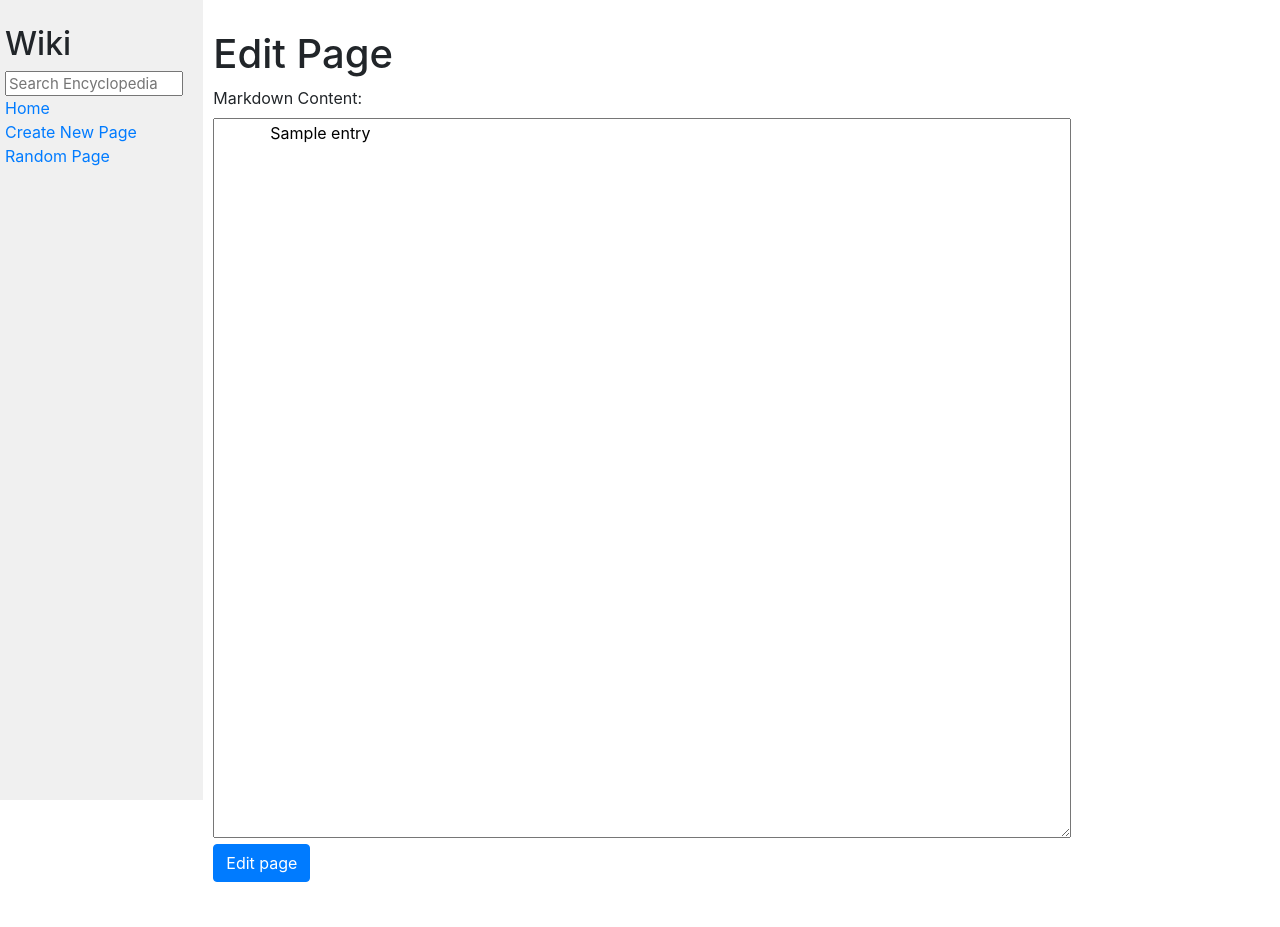
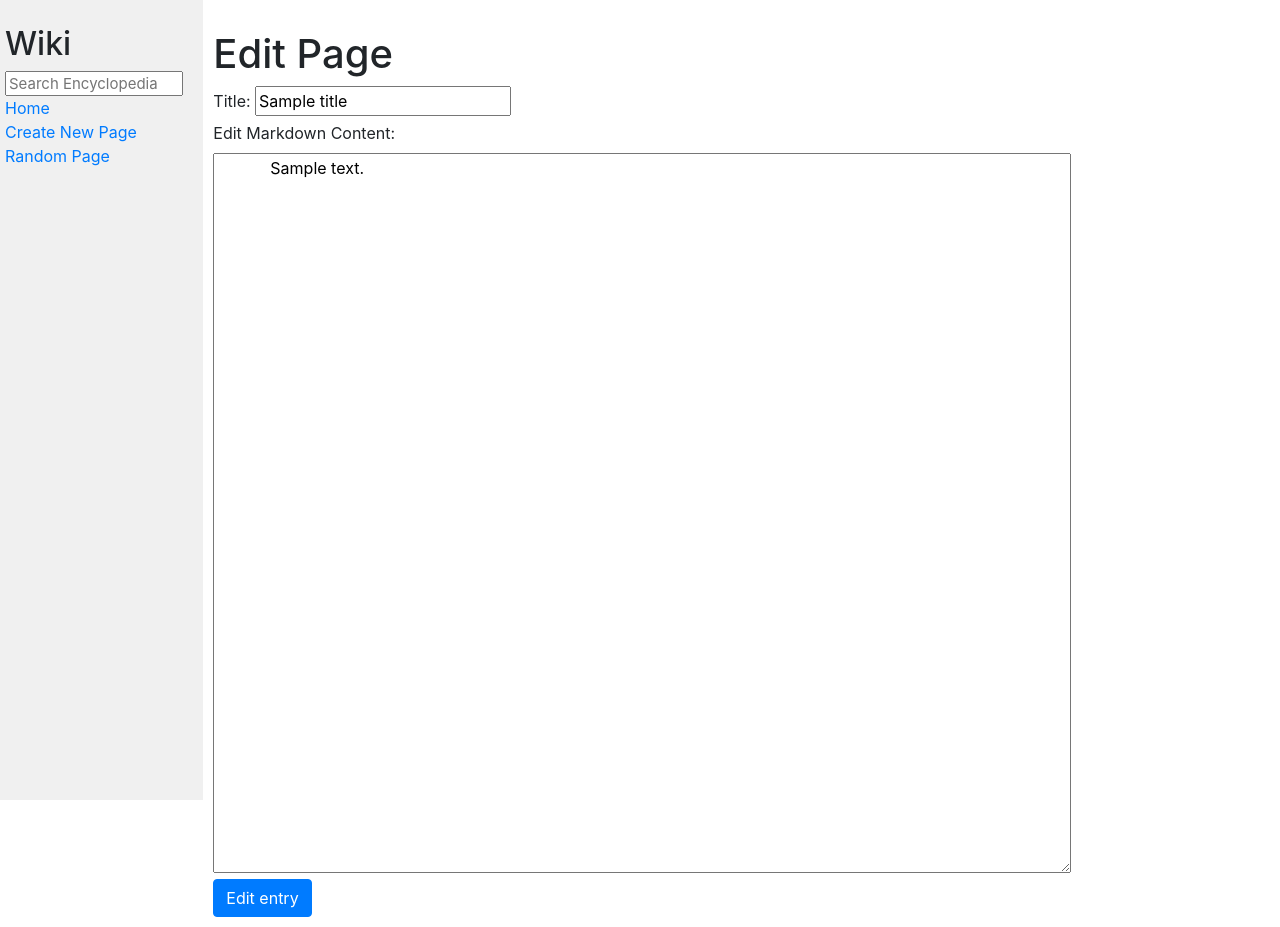
Before and after one commit to pepsp/projects, a Django app: template project_1/wiki/encyclopedia/templates/encyclopedia/edit.html in a window 1280 px wide. Before the commit the page ends 882 px from the top, so only its background shows below. Run offline with Django 3.2, Linux system fonts and the light colour scheme; the template is opened without the code that fills it: most values are stand-ins (such as "Sample title", 1, 10 or a date in 2020); some libraries are stand-ins or nearby versions.

Commit message:
Fully functional edit/ save edit path add

```diff
--- a/project_1/wiki/encyclopedia/templates/encyclopedia/edit.html
+++ b/project_1/wiki/encyclopedia/templates/encyclopedia/edit.html
@@ -1,20 +1,23 @@
 {% extends "encyclopedia/layout.html" %}
+
 {% block title %}
-Edit entry
+Edit Page
 {% endblock %}
 
-
 {% block body %}
-<h1>Edit Page</h1>
-    <form action="{% url 'edit'%}" method="POST">
+    <h1>Edit Page</h1>
+    <form action="{% url 'save_edit'%}" method="POST">
         {% csrf_token %}
-        <label for="content">Markdown Content:</label>
+        <label>Title:</label>
+        <input type="text" name="title" placeholder="Edit Title..." value="{{ title }}">
+        <br/>
+        <label for="content">Edit Markdown Content:</label>
         <br/>
         <textarea id="content" name="content" rows="2" cols="25">
-            {{entry}}
+            {{ content }}
         </textarea>
         <br/>
-        <input type="submit" value="Edit page" class="btn btn-primary">
+        <input type="submit" value="Edit entry" class="btn btn-primary">
 
 
     </form>
--- a/project_1/wiki/encyclopedia/templates/encyclopedia/show_entry.html
+++ b/project_1/wiki/encyclopedia/templates/encyclopedia/show_entry.html
@@ -6,8 +6,10 @@
 
 {% block body %}
     {{ entry | safe }}
+    <br/>
     <div>
         <form action="{% url 'edit' %}" method="POST">
+            {% csrf_token %}
             <input type="hidden" name="entry_title" value="{{ title }}">
             <input type="submit" value="Edit" class="btn btn-primary">
         </form>
```
